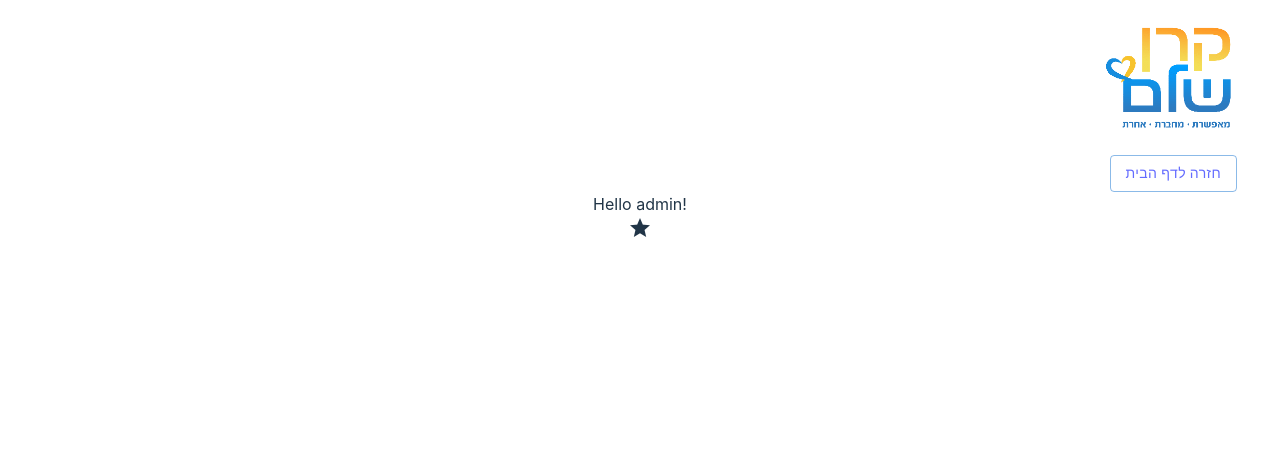
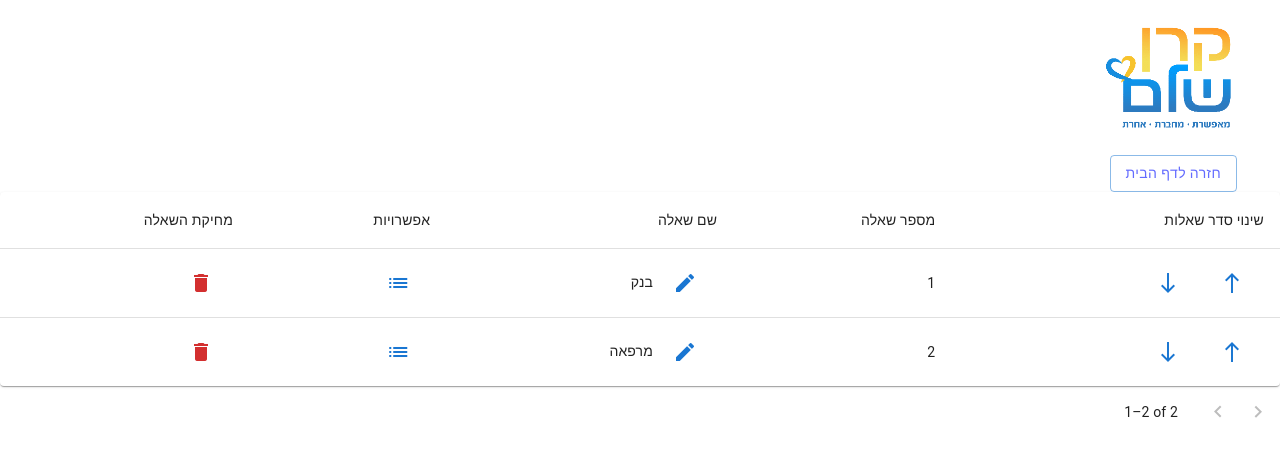
Before and after one commit to alonganot/BGR, a React (Vite) app in the folder frontend/: page /admin in a window 1280 px wide. Shown: the top 456 px of the page. Built offline with nearby package versions, Linux system fonts and the light colour scheme.

Commit message:
changed some types and added table in admin page

```diff
--- a/frontend/src/components/QuestionCard.tsx
+++ b/frontend/src/components/QuestionCard.tsx
@@ -2,6 +2,7 @@ import { Button, Card, Grid } from "@mui/material";
 import { TopCenterTitle } from "../styles/SharedStyles";
 import { useUserContext } from "../context/UserContext";
 import { useState } from "react";
+import { Option } from "../types/Option";
 
 function QuestionCard({
   questionNum,
@@ -11,7 +12,7 @@ function QuestionCard({
 }: {
   questionNum: number;
   title: string;
-  options: string[];
+  options: Option[];
   correctIndex: number;
 }) {
   const { addAnswer, user } = useUserContext();
@@ -24,8 +25,10 @@ function QuestionCard({
   }
 
   const validateAnswer = (index: number) => {
-    addAnswer({ userId: user.id, questionTitle: title, selectedAnswer: index, wasCorrect: index === correctIndex,
-    secondsTaken: calcSecondsPassed(new Date()) });
+    addAnswer({
+      userId: user.id, questionNum: questionNum, questionTitle: title, selectedAnswer: index,
+      type: options[index].type, wasCorrect: index === correctIndex, secondsTaken: calcSecondsPassed(new Date())
+    });
   };
 
 
@@ -44,7 +47,7 @@ function QuestionCard({
                   validateAnswer(index);
                 }}
               >
-                <img src={option} />
+                <img src={option.url} />
               </Button>
             </Card>
           </Grid>
--- a/frontend/src/pages/AdminPage.tsx
+++ b/frontend/src/pages/AdminPage.tsx
@@ -1,17 +1,85 @@
-import { Button, Grid, Icon } from "@mui/material"
+import { Button, Grid, Icon, Paper, Table, TableBody, TableCell, TableContainer, TableHead, TablePagination, TableRow } from "@mui/material"
+import { useState } from "react";
 import { Link } from "react-router-dom"
+import { questions } from "./FormPage"
 
 function AdminPage() {
+  const ROWS_PER_TABLE_PAGE = 5;
+  const [tablePage, setTablePage] = useState(0);
+
+  const visibleRows = () => {
+    const start = tablePage * ROWS_PER_TABLE_PAGE;
+    const end = (tablePage * ROWS_PER_TABLE_PAGE) + ROWS_PER_TABLE_PAGE;
+
+    return questions.slice(start, end);
+  }
+  const handleChangePage = (event: unknown, newPage: number) => {
+    setTablePage(newPage);
+  }
+
   return (
     <>
-    <Grid container>
+      <Grid container>
         <Grid item xs={10} />
         <Grid item xs={2}>
           <Button variant="outlined"><Link to="/">חזרה לדף הבית</Link></Button>
         </Grid>
       </Grid>
-     <div>Hello admin!</div>
-     <Icon>star</Icon>
+      <TableContainer component={Paper}>
+        <Table sx={{ minWidth: 650, direction: "rtl" }} aria-label="simple table">
+          <TableHead>
+            <TableRow>
+              <TableCell align="right">שינוי סדר שאלות</TableCell>
+              <TableCell align="right">מספר שאלה</TableCell>
+              <TableCell align="right">שם שאלה</TableCell>
+              <TableCell align="right">אפשרויות</TableCell>
+              <TableCell align="right">מחיקת השאלה</TableCell>
+            </TableRow>
+          </TableHead>
+          <TableBody>
+            {visibleRows().map((row, index) => (
+              <TableRow
+                key={index}
+                sx={{ '&:last-child td, &:last-child th': { border: 0 } }}
+              >
+                <TableCell align="right">
+                  <Button>
+                    <Icon>north</Icon>
+                  </Button>
+                  <Button>
+                    <Icon>south</Icon>
+                  </Button>
+                </TableCell>
+                <TableCell align="right">{row.number}</TableCell>
+                <TableCell align="right">
+                  <Button>
+                    <Icon>edit</Icon>
+                  </Button>
+                  {row.title}
+                </TableCell>
+                <TableCell align="right">
+                  <Button>
+                    <Icon>list</Icon>
+                  </Button>
+                </TableCell>
+                <TableCell align="right">
+                  <Button color="error">
+                    <Icon>delete</Icon>
+                  </Button>
+                </TableCell>
+              </TableRow>
+            ))}
+          </TableBody>
+        </Table>
+      </TableContainer>
+      <TablePagination
+        rowsPerPageOptions={[ROWS_PER_TABLE_PAGE]}
+        component="div"
+        count={questions.length}
+        rowsPerPage={ROWS_PER_TABLE_PAGE}
+        page={tablePage}
+        onPageChange={handleChangePage}
+      />
     </>
   )
 }
--- a/frontend/src/pages/FormPage.tsx
+++ b/frontend/src/pages/FormPage.tsx
@@ -5,34 +5,37 @@ import { Question } from "../types/Question";
 import QuestionCard from "../components/QuestionCard";
 import { ChangeEvent, useState } from "react";
 
+export const questions: Question[] = [
+  {
+    number: 1,
+    title: "בנק",
+    options: [
+      {url: "https://www.kshalem.org.il/wp-content/uploads/2024/04/2%D7%91%D7%A0%D7%A7.jpg", type: "image"},
+      {url: "https://www.kshalem.org.il/wp-content/uploads/2024/04/2%D7%91%D7%A0%D7%A7.jpg", type: "icon"},
+      {url: "https://www.kshalem.org.il/wp-content/uploads/2024/04/2%D7%91%D7%A0%D7%A7.jpg", type: "image"},
+      {url: "https://www.kshalem.org.il/wp-content/uploads/2024/04/2%D7%91%D7%A0%D7%A7.jpg", type: "icon"}
+    ],
+    correctIndex: 2,
+  },
+  {
+    number: 2,
+    title: "מרפאה",
+    options: [
+      {url: "https://www.kshalem.org.il/wp-content/uploads/2024/04/2%D7%91%D7%A0%D7%A7.jpg", type: "image"},
+      {url: "https://www.kshalem.org.il/wp-content/uploads/2024/04/2%D7%91%D7%A0%D7%A7.jpg", type: "icon"},
+      {url: "https://www.kshalem.org.il/wp-content/uploads/2024/04/2%D7%91%D7%A0%D7%A7.jpg", type: "image"},
+      {url: "https://www.kshalem.org.il/wp-content/uploads/2024/04/2%D7%91%D7%A0%D7%A7.jpg", type: "icon"}
+    ],
+    correctIndex: 0,
+  },
+];
+
 function FormPage() {
   const [page, setPage] = useState(1);
   const changePage = (_event: ChangeEvent<unknown>, page: number) => {
     setPage(page);
   };
 
-  const questions: Question[] = [
-    {
-      title: "בנק",
-      options: [
-        "https://www.kshalem.org.il/wp-content/uploads/2024/04/2%D7%91%D7%A0%D7%A7.jpg",
-        "https://www.kshalem.org.il/wp-content/uploads/2024/04/2%D7%91%D7%A0%D7%A7.jpg",
-        "https://www.kshalem.org.il/wp-content/uploads/2024/04/2%D7%91%D7%A0%D7%A7.jpg",
-        "https://www.kshalem.org.il/wp-content/uploads/2024/04/2%D7%91%D7%A0%D7%A7.jpg",
-      ],
-      correctIndex: 2,
-    },
-    {
-      title: "מרפאה",
-      options: [
-        "https://www.kshalem.org.il/wp-content/uploads/2024/04/2%D7%91%D7%A0%D7%A7.jpg",
-        "https://www.kshalem.org.il/wp-content/uploads/2024/04/2%D7%91%D7%A0%D7%A7.jpg",
-        "https://www.kshalem.org.il/wp-content/uploads/2024/04/2%D7%91%D7%A0%D7%A7.jpg",
-        "https://www.kshalem.org.il/wp-content/uploads/2024/04/2%D7%91%D7%A0%D7%A7.jpg",
-      ],
-      correctIndex: 0,
-    },
-  ];
   return (
     <>
       <Grid container>
@@ -46,7 +49,7 @@ function FormPage() {
           </TopCenterTitle>
           <QuestionCard
             key={page}
-            questionNum={page}
+            questionNum={questions[page - 1].number}
             title={questions[page - 1].title}
             options={questions[page - 1].options}
             correctIndex={questions[page - 1].correctIndex}
--- a/frontend/src/types/Answer.ts
+++ b/frontend/src/types/Answer.ts
@@ -1,7 +1,9 @@
 export interface Answer {
     userId: string,
+    questionNum: number,
     questionTitle: string //foreign key
     selectedAnswer: number,
+    type: string,
     wasCorrect: boolean,
     secondsTaken: number
 }
--- /dev/null
+++ b/frontend/src/types/Option.ts
@@ -0,0 +1,4 @@
+export interface Option {
+    url: string,
+    type: string
+}
--- a/frontend/src/types/Question.ts
+++ b/frontend/src/types/Question.ts
@@ -1,5 +1,8 @@
+import { Option } from "./Option"
+
 export interface Question {
+    number: number,
     title: string,
-    options: string[],
+    options: Option[],
     correctIndex: number
 }
```
Also changed, not shown: 1 other file (tests, documents, lock files or other folders).
